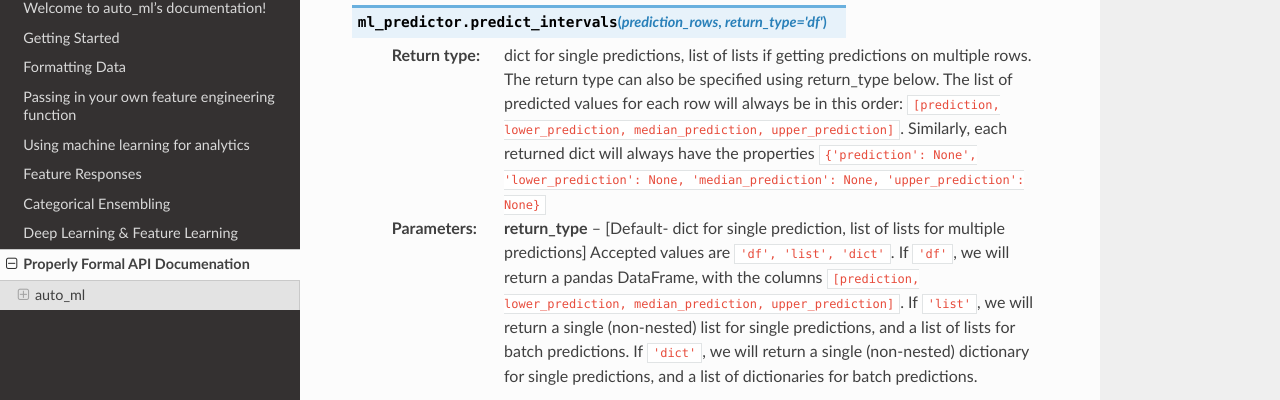
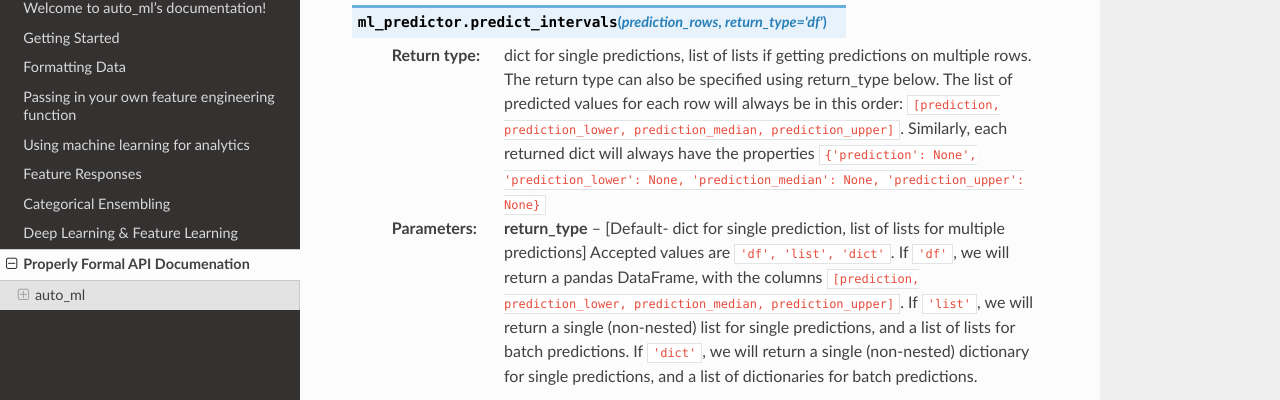
Before and after one commit to ClimbsRocks/auto_ml, a Sphinx documentation site: the page built from docs/source/api_docs_for_geeks.rst, in a window 1280 px wide and 900 px high, scrolled down 3761 px. Shown: the part 137-537 px from the top of the window. Built offline with Sphinx 7.4.7 and the Read the Docs theme 2.0.0, drawn with Linux system fonts in a browser that asks for light colours.

```diff
--- a/docs/source/api_docs_for_geeks.rst
+++ b/docs/source/api_docs_for_geeks.rst
@@ -92,9 +92,9 @@ auto_ml
 
 .. py:method:: ml_predictor.predict_intervals(prediction_rows, return_type='df')
 
-  :rtype: dict for single predictions, list of lists if getting predictions on multiple rows. The return type can also be specified using return_type below. The list of predicted values for each row will always be in this order: ``[prediction, lower_prediction, median_prediction, upper_prediction]``. Similarly, each returned dict will always have the properties ``{'prediction': None', 'lower_prediction': None, 'median_prediction': None, 'upper_prediction': None}``
+  :rtype: dict for single predictions, list of lists if getting predictions on multiple rows. The return type can also be specified using return_type below. The list of predicted values for each row will always be in this order: ``[prediction, prediction_lower, prediction_median, prediction_upper]``. Similarly, each returned dict will always have the properties ``{'prediction': None', 'prediction_lower': None, 'prediction_median': None, 'prediction_upper': None}``
 
-  :param return_type: [Default- dict for single prediction, list of lists for multiple predictions] Accepted values are ``'df', 'list', 'dict'``. If ``'df'``, we will return a pandas DataFrame, with the columns ``[prediction, lower_prediction, median_prediction, upper_prediction]``. If ``'list'``, we will return a single (non-nested) list for single predictions, and a list of lists for batch predictions. If ``'dict'``, we will return a single (non-nested) dictionary for single predictions, and a list of dictionaries for batch predictions.
+  :param return_type: [Default- dict for single prediction, list of lists for multiple predictions] Accepted values are ``'df', 'list', 'dict'``. If ``'df'``, we will return a pandas DataFrame, with the columns ``[prediction, prediction_lower, prediction_median, prediction_upper]``. If ``'list'``, we will return a single (non-nested) list for single predictions, and a list of lists for batch predictions. If ``'dict'``, we will return a single (non-nested) dictionary for single predictions, and a list of dictionaries for batch predictions.
 
 
 .. py:method:: ml_predictor.save(file_name='auto_ml_saved_pipeline.pkl', verbose=True)
```
